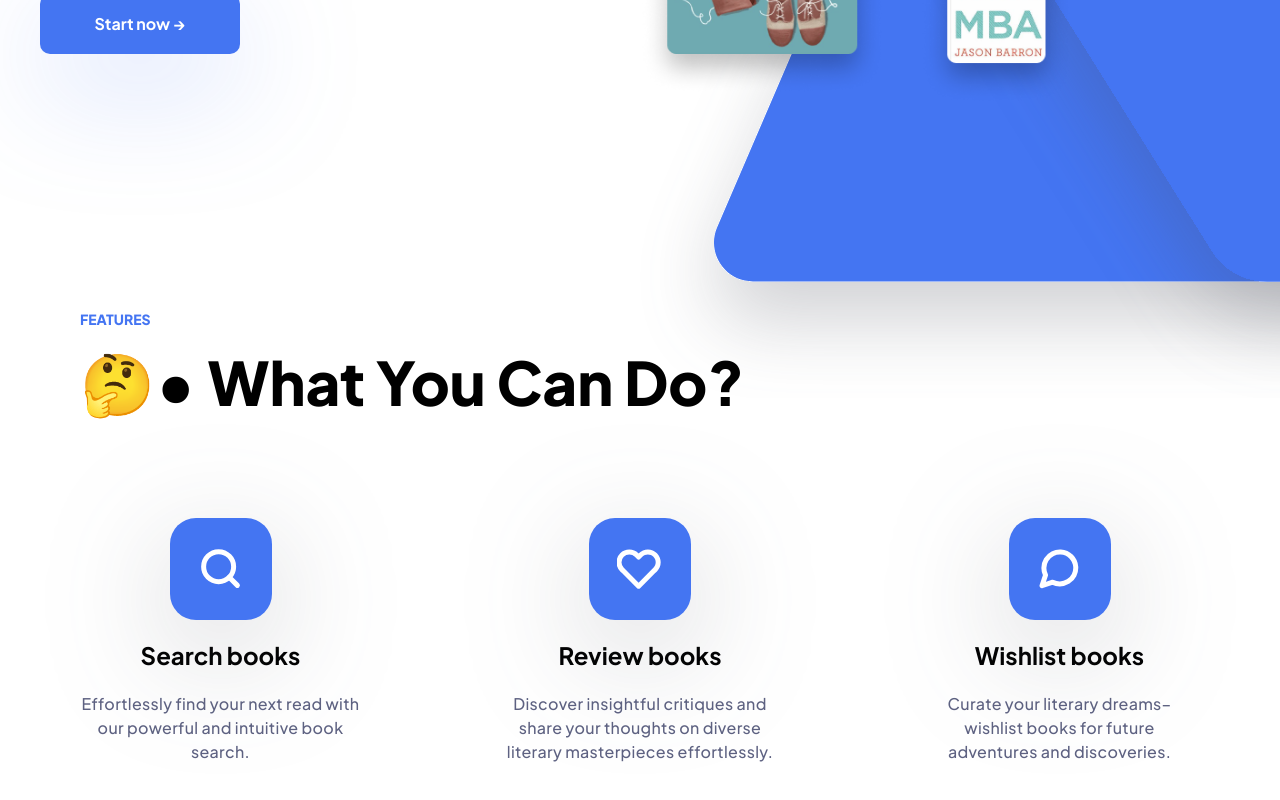
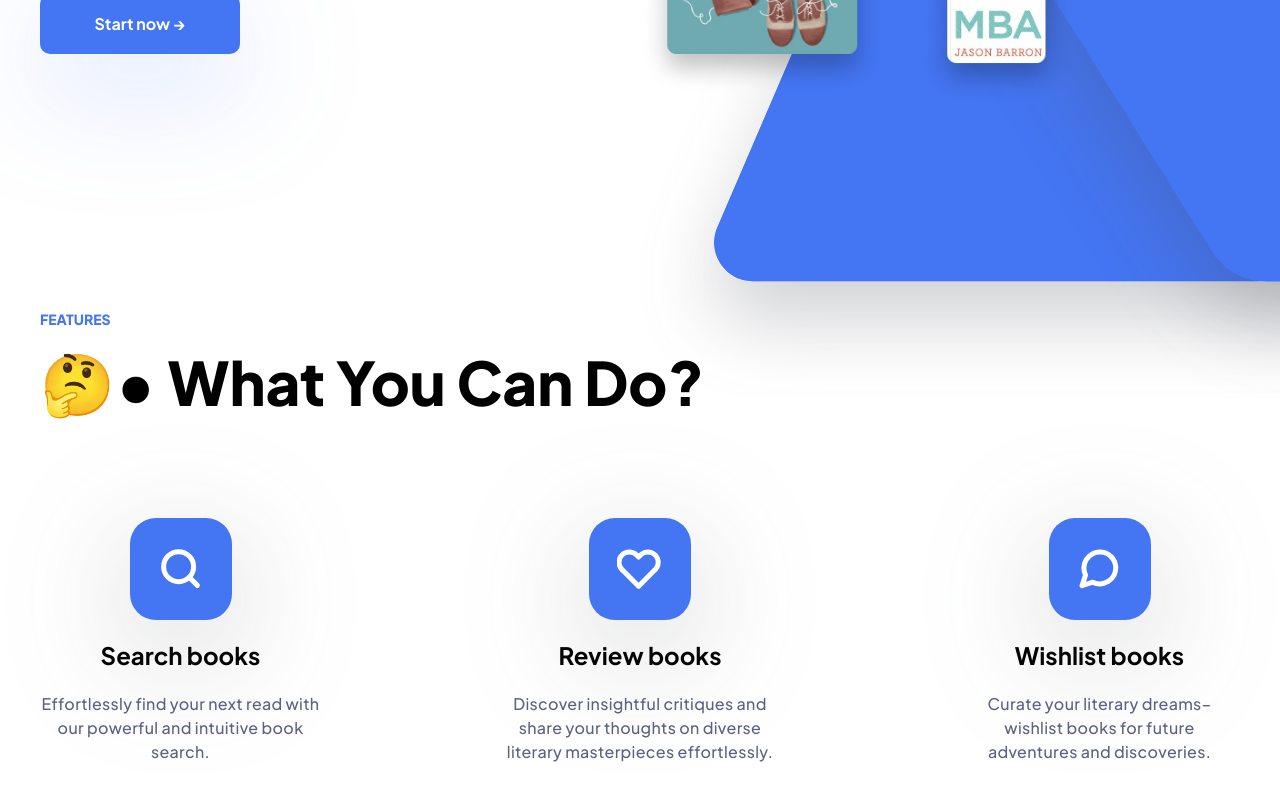
Before and after one commit to anwsaif/lidia-digital-library, a React (Vite) app: page / in a window 1280 px wide. Shown: the part 642-1442 px from the top of the page. Built offline with nearby package versions, Linux system fonts and the light colour scheme.

Commit message:
Update App: fix Cover

```diff
--- a/src/App.jsx
+++ b/src/App.jsx
@@ -7,7 +7,7 @@ function App() {
   return (
     <>
       <div className="relative min-h-[97vh]">
-        <div className='absolute right-0 top-0 h-[26rem] w-[75vw] bg-[url("./assets/Cover.svg")] bg-cover bg-no-repeat min-[516px]:w-[64vw] sm:w-[55vw] md:h-[107vh] xl:h-[130vh] '></div>
+        <div className='absolute right-0 top-0 h-[26rem] w-[75vw] bg-[url("./assets/Cover.svg")] bg-cover bg-no-repeat min-[516px]:w-[64vw] sm:w-[55vw] md:h-[107vh] lg:max-w-[37.875rem] xl:h-[130vh] xl:max-w-none '></div>
         <Navbar />
         <Hero />
       </div>
--- a/src/Sections/Features.jsx
+++ b/src/Sections/Features.jsx
@@ -25,7 +25,7 @@ const features = [
 function Features() {
   return (
     <section className='2xl:mt-96'>
-      <div className="container mx-auto my-12 px-4 py-2 md:px-4 lg:my-[6.25rem] lg:px-5 lg:py-7 xl:px-20">
+      <div className="container mx-auto my-12 px-4 py-2 md:px-4 lg:my-[6.25rem] lg:px-5 lg:py-7 xl:px-10">
         <div className="flex w-full flex-col gap-4">
           <span className='capitalised text-xs text-primary'>FEATURES</span>
           <h1>🤔• What You Can Do?</h1>
```
Also changed, not shown: src/assets/images/Cover.svg (added).
